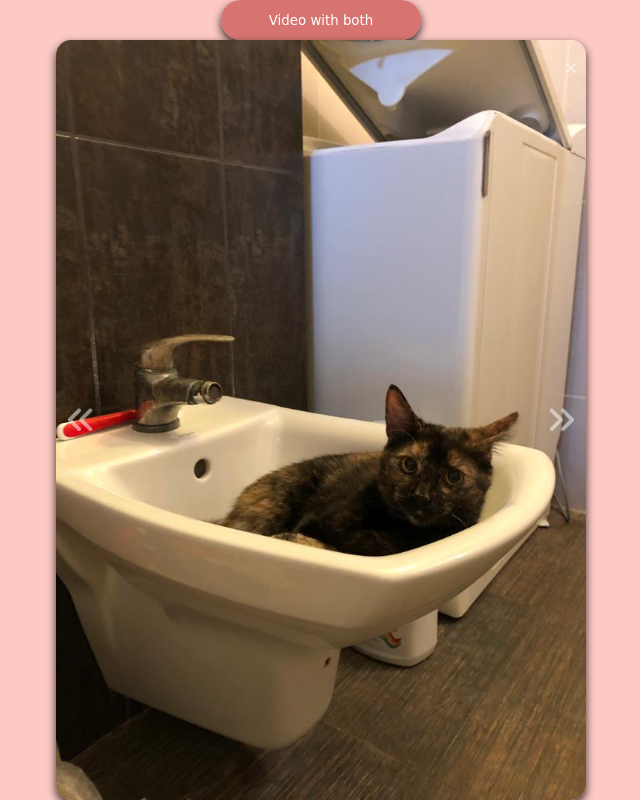
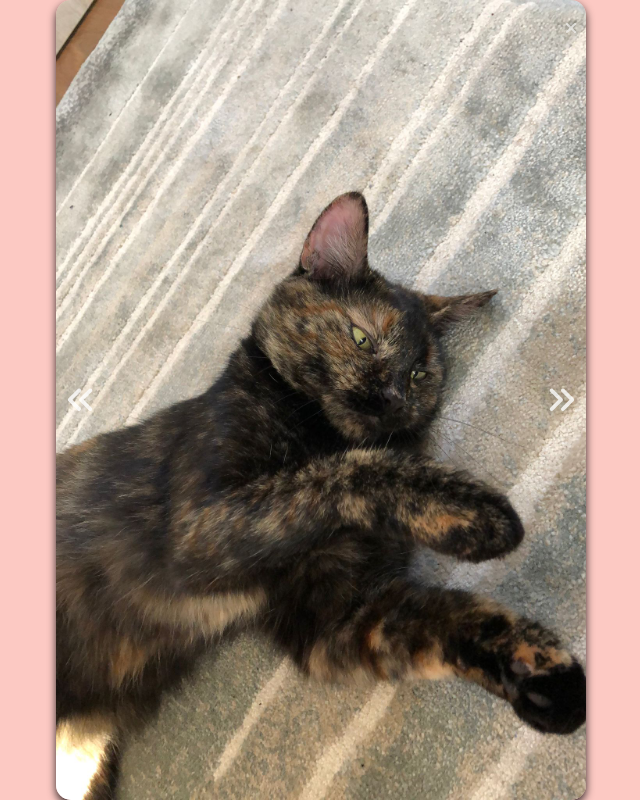
Before and after one commit to ErikaRusznak/myPets, a plain HTML site: page index.html in a window 1280 px wide. Both pictures are taken after a click on the button "Photos with Jinx". Shown: the whole page, without its empty margins (319-959 px from the left). Drawn offline with Linux system fonts and the light colour scheme.

Commit message:
finished the project

```diff
--- a/index.html
+++ b/index.html
@@ -35,7 +35,7 @@
   <div class="slider-container">
 
     <div class="image-jinx active">
-      <img src="imagesJinx/jinx1.jpeg" alt="image">
+      <img src="imagesJinx/jinx5.jpeg" alt="image">
       <img src="imagesJinx/jinx2.jpeg" alt="image">
       <img src="imagesJinx/jinx3.jpeg" alt="image">
     </div>
--- a/index.js
+++ b/index.js
@@ -31,6 +31,7 @@ window.addEventListener("keydown", (event) => {
   }
 });
 
+const videoBothButton = document.querySelector(".both");
 // to open and close the photos
 const photosJinx = document.querySelector(".btn.photos.ji");
 const photosPretty = document.querySelector(".btn.photos.pr");
@@ -44,18 +45,21 @@ photosJinx.addEventListener("click", () => {
   imageJinxEl.classList.remove("active");
   buttonsEl.classList.add("active");
   headerEl.classList.add("active");
+  videoBothButton.classList.add("active");
 });
 
 photosPretty.addEventListener("click", () => {
   imagePrettyEl.classList.remove("active");
   buttonsEl.classList.add("active");
   headerEl.classList.add("active");
+  videoBothButton.classList.add("active");
 });
 closeIconEl.addEventListener("click", () => {
   imagePrettyEl.classList.add("active");
   imageJinxEl.classList.add("active");
   buttonsEl.classList.remove("active");
   headerEl.classList.remove("active");
+  videoBothButton.classList.remove("active");
 });
 
 const nextEl = document.querySelector(".next");
@@ -108,6 +112,7 @@ const closeIconVideoEl = document.querySelector(".videos.close-icon");
 videoJinx.addEventListener("click", () => {
   buttonsEl.classList.add("active");
   headerEl.classList.add("active");
+  videoBothButton.classList.add("active");
   videoJinxEl.classList.remove("active");
   closeIconVideoEl.classList.remove("active");
 });
@@ -115,12 +120,13 @@ videoJinx.addEventListener("click", () => {
 videoPretty.addEventListener("click", () => {
   buttonsEl.classList.add("active");
   headerEl.classList.add("active");
+  videoBothButton.classList.add("active");
   videoPrettyEl.classList.remove("active");
   closeIconVideoEl.classList.remove("active");
 });
 
 // video with both
-const videoBothButton = document.querySelector(".both");
+
 const videoBothEl = document.querySelector(".video-both");
 
 videoBothButton.addEventListener("click", () => {
@@ -136,6 +142,7 @@ videoBothButton.addEventListener("click", () => {
 closeIconVideoEl.addEventListener("click", () => {
   buttonsEl.classList.remove("active");
   headerEl.classList.remove("active");
+  videoBothButton.classList.remove("active");
   videoPrettyEl.classList.add("active");
   videoJinxEl.classList.add("active");
   videoBothEl.classList.add("active");
--- a/style.css
+++ b/style.css
@@ -64,7 +64,6 @@ h1 {
   text-align: center;
 }
 
-
 .btn.photos,
 .btn.video {
   height: 40px;
@@ -78,7 +77,7 @@ h1 {
   height: 40px;
   width: 200px;
   background-color: rgba(205, 92, 92, 0.778);
-  color:white;
+  color: white;
 }
 
 .btn.sound:hover {
@@ -124,17 +123,17 @@ h1 {
   color: white;
   font-size: 30px;
   transform: translateY(-50%);
-  opacity: 0.5;
+  opacity: 0.8;
   cursor: pointer;
 }
 
 .photos.close-icon {
- position: absolute;
- top: 20px;
- right: 10px;
- color: white;
- cursor: pointer;
- opacity: 0.5;
+  position: absolute;
+  top: 20px;
+  right: 10px;
+  color: white;
+  cursor: pointer;
+  opacity: 0.6;
 }
 
 .video-container video {
@@ -169,7 +168,6 @@ h1 {
   opacity: 100%;
 }
 
-
 .buttons.active {
   display: none;
 }
@@ -182,16 +180,9 @@ h1.active {
   display: none;
 }
 
-/*
-.changebutton.active {
-  display: none;
-}
-*/
-
 .image-pretty.active {
   display: none;
 }
-
 
 .video-jinx.active {
   display: none;
@@ -205,7 +196,6 @@ h1.active {
   display: none;
 }
 
-
 .both.active {
   display: none;
 }
```
Also changed, not shown: imagesJinx/jinx5.jpeg (added).
